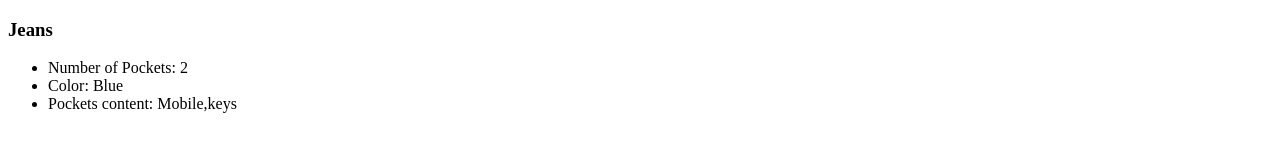
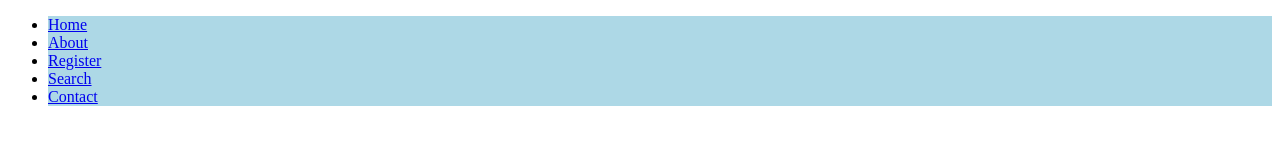
Before and after one commit to vivekgondil/JavaScript-Practice, a plain HTML site: page index.html in a window 1280 px wide. Drawn offline with Linux system fonts and the light colour scheme.

Commit message:
added a files for Challege2

```diff
--- a/public/js/script.js
+++ b/public/js/script.js
@@ -1,27 +1,21 @@
+const nav = document.createElement("ul");
+nav.classList.add("navbar");
 
-const pant = {
-    type: "Jeans",
-    noPockets: 2,
-    color: "Blue",
-    pockets: {
-        pocket1: ["hankey", { size: "90 ml", isFilled: true }],
-        pocket2: ["Mobile", "keys"]
-    },
-    emptyPockets: function () {
-        for (const key in pant.pockets) {
-            pant.pockets[key] = [];
-        }
-    }
-}
+let navelements = ["Home", "About", "Register", "Search", "Contact"]
 
+navelements.forEach((navElement) => {
+    let link = document.createElement("a");
+    link.setAttribute("href", "#")
+    link.innerHTML = navElement;
+    const li = document.createElement("li")
+    li.append(link);
+    nav.append(li)
+})
 const app = document.getElementById("app");
-app.innerHTML = `
-<div>
-<h3>${pant.type}</h3>
-<ul>
-  <li>Number of Pockets: ${pant.noPockets}</li>
-  <li>Color: ${pant.color}</li>
-  <li> Pockets content: ${pant.pockets.pocket2}</li>
-</ul>
-</div>
-`
+app.append(nav);
+
+let nodeListLi = document.querySelectorAll("li")
+nodeListLi.forEach((li) => {
+    li.style = "color: red"
+    li.style = "background: lightblue"
+})
```
Also changed, not shown: index.html (+3 -0 lines).
